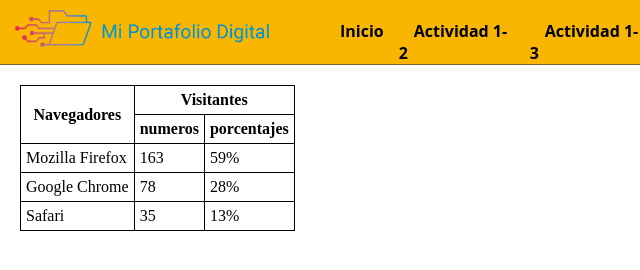
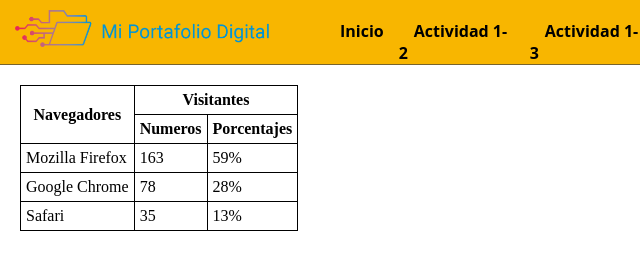
Before and after one commit to LucasJS28/Portafolio-Lucas-Jimenez, a plain HTML site: page Actividad1-3.html in a window 1280 px wide. Shown: the full height of the page, 0-640 px from the left. Drawn offline with Linux system fonts and the light colour scheme.

Commit message:
Actividades Revisadas

```diff
--- a/Actividad1-3.html
+++ b/Actividad1-3.html
@@ -36,14 +36,17 @@
     <h4 class="Autorp">Pagina Realizada por <em>Lucas Jimenez</em></h4>
     <!-- Tabla Actividad 1-3 -->
     <table>
+        <thead>
         <tr>
             <th rowspan="2">Navegadores</th>
             <th colspan="2">Visitantes</th>
         </tr>
         <tr>
-            <th>numeros</th>
-            <th>porcentajes</th>
+            <th>Numeros</th>
+            <th>Porcentajes</th>
         </tr>
+        </thead>
+        <tbody>
         <tr>
             <td>Mozilla Firefox</td>
             <td>163</td>
@@ -59,6 +62,7 @@
             <td>35</td>
             <td>13%</td>
         </tr>
+        </tbody>
     </table>
 </body>
 </html>
```
Also changed, not shown: Actividad1-2.html (+3 -3 lines), Actividad1-4.html (+10 -5 lines), Actividad1-7.html (+3 -3 lines).
